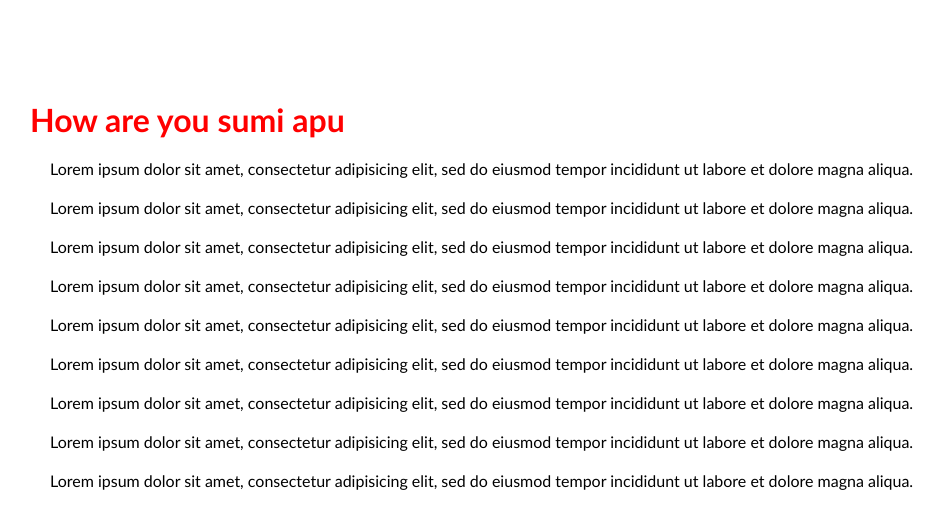
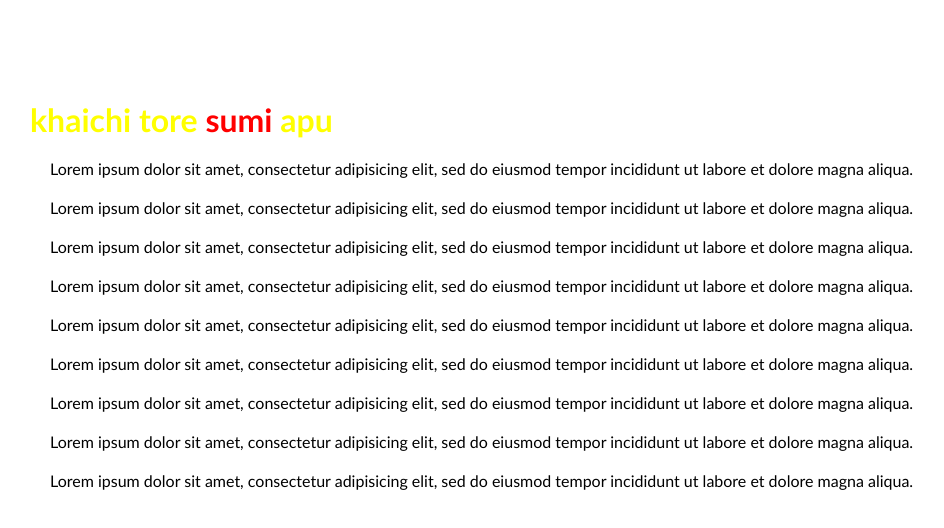
Before and after one commit to psanowar/web, a plain HTML site: page index.html in a window 1280 px wide. Both pictures are taken after a click on the element 640 px from the left and 109 px from the top of the page. Shown: the whole page, without its empty margins (70-1014 px from the left). Drawn offline with Linux system fonts and the light colour scheme.

Commit message:
basic work done

```diff
--- a/index.html
+++ b/index.html
@@ -62,10 +62,10 @@
 
 
 			if(name == 'jubayer' || name == 'sumi' || name == 'naim'){
-				$('h1').html('<span style="color:red">How are you ' + name  +  vaiapu + ' </span>');
-				$(this).attr('dora','khaice');
+				$('h1').html('<span style="color:yellow">khaichi tore '+'<span style="color:red">' + name + '</span>' +  vaiapu + ' </span>');
+
 			}else{
-				$('h1').html('<span style="color:blue">apni k ' + name + vaiapu + '</span>');
+				$('h1').html('<span style="color:blue">sorry ' + name + vaiapu + '</span>');
 			}
 
 
```
